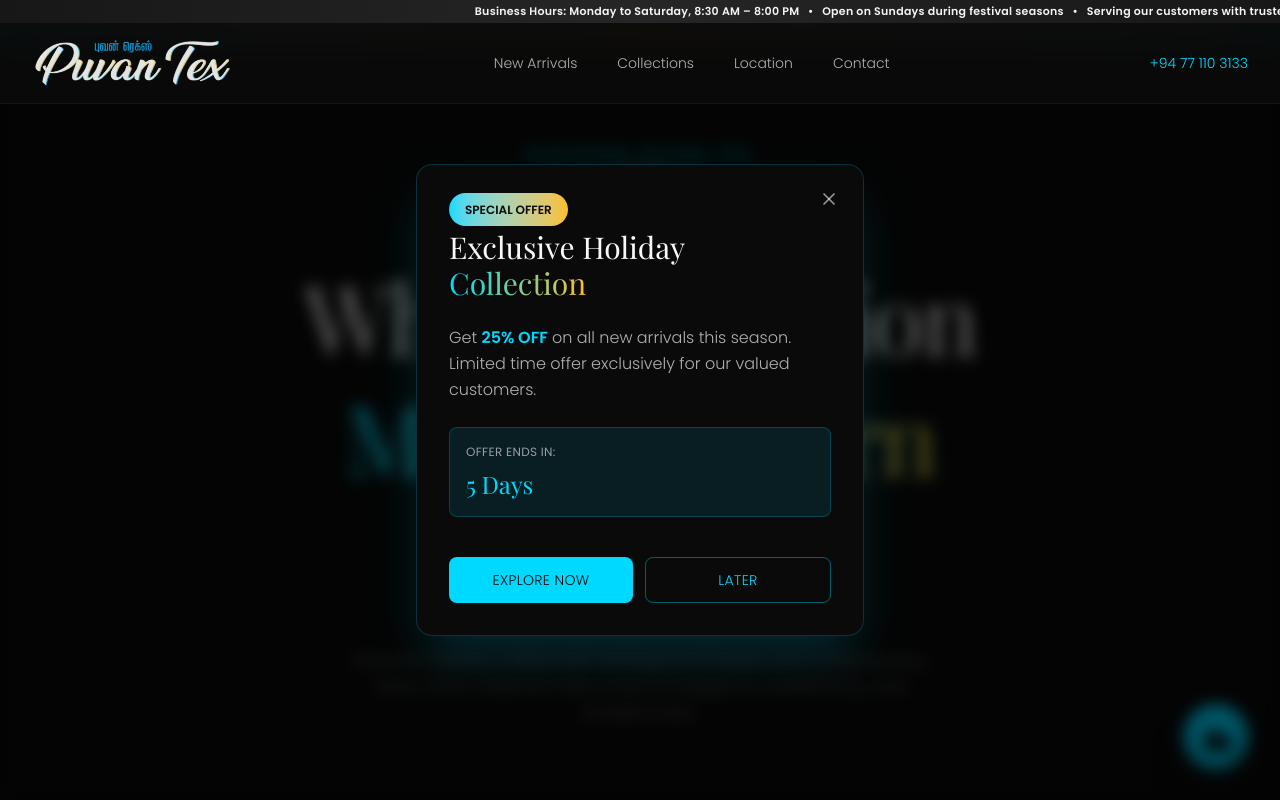
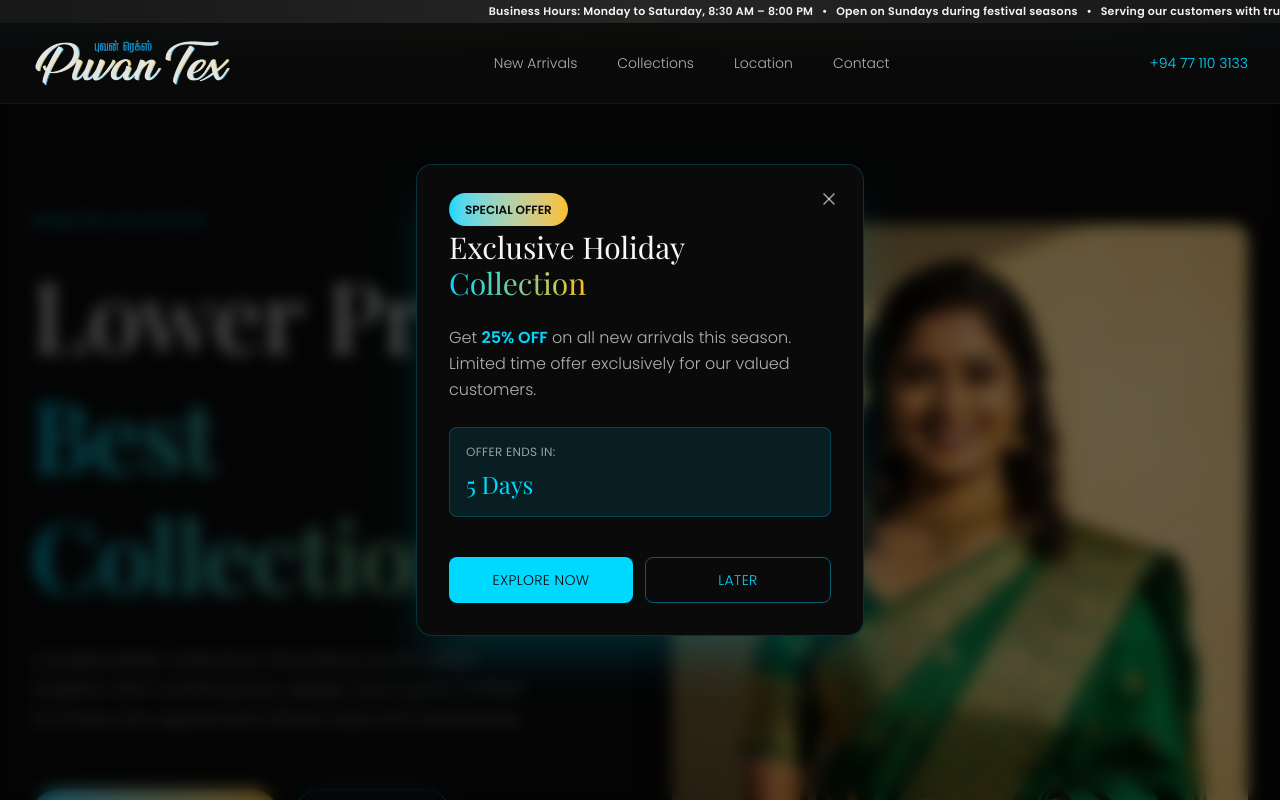
Before and after one commit to PKSaanu/WebTryforPuvan, a Next.js app: page / in a window 1280 px wide. Shown: the top 800 px of the page. Built offline with nearby package versions, Linux system fonts and the light colour scheme.

Commit message:
second commit

```diff
--- a/app/globals.css
+++ b/app/globals.css
@@ -178,6 +178,60 @@ html {
   }
 }
 
+@keyframes float {
+  0%,
+  100% {
+    transform: translate(0, 0);
+    opacity: 0.5;
+  }
+  25% {
+    transform: translate(30px, -30px);
+    opacity: 0.7;
+  }
+  50% {
+    transform: translate(-20px, 20px);
+    opacity: 0.5;
+  }
+  75% {
+    transform: translate(40px, 10px);
+    opacity: 0.6;
+  }
+}
+
+/* Add staggered reveal animations */
+@keyframes revealUp {
+  from {
+    opacity: 0;
+    transform: translateY(40px);
+  }
+  to {
+    opacity: 1;
+    transform: translateY(0);
+  }
+}
+
+@keyframes revealLeft {
+  from {
+    opacity: 0;
+    transform: translateX(-40px);
+  }
+  to {
+    opacity: 1;
+    transform: translateX(0);
+  }
+}
+
+@keyframes revealRight {
+  from {
+    opacity: 0;
+    transform: translateX(40px);
+  }
+  to {
+    opacity: 1;
+    transform: translateX(0);
+  }
+}
+
 .animate-fade-in-up {
   animation: fadeInUp 0.6s ease-out;
 }
@@ -192,6 +246,38 @@ html {
 
 .animate-scale-in {
   animation: scaleIn 0.6s ease-out;
+}
+
+.animate-reveal-up {
+  animation: revealUp 0.7s ease-out forwards;
+  opacity: 0;
+}
+
+.animate-reveal-left {
+  animation: revealLeft 0.7s ease-out forwards;
+  opacity: 0;
+}
+
+.animate-reveal-right {
+  animation: revealRight 0.7s ease-out forwards;
+  opacity: 0;
+}
+
+/* Stagger delays for cascading reveal effect */
+.animation-delay-100 {
+  animation-delay: 0.1s;
+}
+.animation-delay-200 {
+  animation-delay: 0.2s;
+}
+.animation-delay-300 {
+  animation-delay: 0.3s;
+}
+.animation-delay-400 {
+  animation-delay: 0.4s;
+}
+.animation-delay-500 {
+  animation-delay: 0.5s;
 }
 
 .carousel-scroll {
@@ -216,3 +302,36 @@ html {
 .glow-accent {
   text-shadow: 0 0 20px rgba(0, 217, 255, 0.3);
 }
+
+/* Radial gradient support for dynamic background */
+.bg-gradient-radial {
+  background: radial-gradient(circle, var(--tw-gradient-stops));
+}
+
+.bg-grid-pattern {
+  background-image: linear-gradient(
+      0deg,
+      transparent 24%,
+      rgba(0, 217, 255, 0.05) 25%,
+      rgba(0, 217, 255, 0.05) 26%,
+      transparent 27%,
+      transparent 74%,
+      rgba(0, 217, 255, 0.05) 75%,
+      rgba(0, 217, 255, 0.05) 76%,
+      transparent 77%,
+      transparent
+    ),
+    linear-gradient(
+      90deg,
+      transparent 24%,
+      rgba(251, 191, 36, 0.03) 25%,
+      rgba(251, 191, 36, 0.03) 26%,
+      transparent 27%,
+      transparent 74%,
+      rgba(251, 191, 36, 0.03) 75%,
+      rgba(251, 191, 36, 0.03) 76%,
+      transparent 77%,
+      transparent
+    );
+  background-size: 50px 50px;
+}
--- a/components/hero.tsx
+++ b/components/hero.tsx
@@ -1,50 +1,33 @@
 "use client"
 
-import { useState, useEffect } from "react"
-
 export default function Hero() {
-  const [scrollY, setScrollY] = useState(0)
-
-  useEffect(() => {
-    const handleScroll = () => setScrollY(window.scrollY)
-    window.addEventListener("scroll", handleScroll)
-    return () => window.removeEventListener("scroll", handleScroll)
-  }, [])
-
   return (
-    <section className="relative min-h-screen flex flex-col items-center justify-center px-4 sm:px-6 lg:px-8 overflow-hidden pt-32 md:pt-24">
+    <section id="intro" className="relative pt-32 pb-24 md:pt-40 md:pb-32 px-4 sm:px-6 lg:px-8 overflow-hidden">
       <div className="absolute inset-0 -z-10">
-        <div className="absolute top-20 left-1/4 w-96 h-96 bg-accent/5 rounded-full blur-3xl animate-pulse"></div>
-        <div
-          className="absolute bottom-20 right-1/4 w-96 h-96 bg-secondary/5 rounded-full blur-3xl animate-pulse"
-          style={{ animationDelay: "1s" }}
-        ></div>
+        <div className="absolute top-0 right-0 w-80 h-80 bg-accent/10 rounded-full blur-3xl"></div>
+        <div className="absolute bottom-0 left-0 w-80 h-80 bg-secondary/10 rounded-full blur-3xl"></div>
       </div>
 
-      <div className="max-w-6xl mx-auto flex flex-col items-center justify-center gap-12 md:gap-20">
-        <div className="text-center space-y-2" style={{ opacity: Math.max(0, 1 - scrollY / 300) }}>
-          <p className="text-xs md:text-sm font-semibold text-accent uppercase tracking-[0.3em] animate-fade-in-up">
-            Discover Puvan Tex
-          </p>
-          <div className="h-1 w-12 bg-gradient-to-r from-accent via-secondary to-accent mx-auto"></div>
+      <div className="max-w-7xl mx-auto">
+        <div className="grid grid-cols-1 lg:grid-cols-2 gap-16 items-center">
+          <div className="space-y-8 animate-fade-in-up">
+            <div className="space-y-6">
+              <div className="inline-block">
+                <p className="text-xs font-semibold text-accent/80 uppercase tracking-[0.2em]">Premium Collection</p>
+              </div>
+              <h1 className="text-6xl md:text-7xl xl:text-8xl font-serif font-light text-foreground leading-tight">
+                Lower Price
+                <br />
+                <span className="text-gradient-cyan-gold font-normal glow-accent">Best Collections</span>
+              </h1>
             </div>
 
-        <div className="text-center space-y-6 md:space-y-8 max-w-4xl">
-          <h1 className="text-5xl sm:text-6xl md:text-7xl lg:text-8xl font-serif font-light text-foreground leading-tight tracking-tight">
-            Where Tradition
-            <br />
-            <span className="text-gradient-cyan-gold font-normal glow-accent inline-block">Meets Modern</span>
-            <br />
-            Design
-          </h1>
+            <p className="text-lg text-foreground/60 leading-relaxed max-w-lg font-light">
+              Curated textile collections that blend South Indian tradition with contemporary design. Each piece crafted
+              for those who appreciate refined style and authenticity.
+            </p>
 
-          <p className="text-sm md:text-base text-foreground/50 font-light leading-relaxed max-w-xl mx-auto tracking-wide">
-            Premium textiles crafted with heritage techniques and contemporary vision. Each collection tells a story of
-            elegance, authenticity, and timeless style.
-          </p>
-        </div>
-
-        <div className="flex flex-col sm:flex-row gap-4 pt-4 items-center">
+            <div className="flex flex-wrap gap-4 pt-6">
               <a
                 href="#arrivals"
                 className="px-8 py-4 bg-gradient-to-r from-accent to-secondary text-background font-light rounded-full hover:shadow-[0_0_40px_rgba(0,217,255,0.4)] transition duration-500 text-sm tracking-widest uppercase"
@@ -53,39 +36,20 @@ export default function Hero() {
               </a>
               <a
                 href="#contact"
-            className="px-8 py-4 border border-accent/40 text-accent font-light rounded-full hover:border-accent hover:bg-accent/5 transition duration-300 text-sm tracking-widest uppercase"
+                className="px-8 py-3 border border-accent text-accent font-light rounded-full hover:bg-accent/10 transition duration-300 text-sm tracking-wide"
               >
                 Get in Touch
               </a>
             </div>
-
-        <div
-          className="mt-16 md:mt-24 flex flex-col items-center gap-3 animate-bounce"
-          style={{ opacity: Math.max(0, 1 - scrollY / 200) }}
-        >
-          <p className="text-xs text-foreground/40 uppercase tracking-[0.2em]">Scroll to explore</p>
-          <svg className="w-5 h-5 text-accent" fill="none" stroke="currentColor" viewBox="0 0 24 24">
-            <path strokeLinecap="round" strokeLinejoin="round" strokeWidth={1.5} d="M19 14l-7 7m0 0l-7-7m7 7V3" />
-          </svg>
           </div>
 
-        <div className="w-full max-w-4xl pt-12 md:pt-20">
-          <div className="relative group">
-            <div className="absolute -inset-2 bg-gradient-to-r from-accent via-transparent to-secondary opacity-0 group-hover:opacity-20 blur-2xl transition duration-500 rounded-3xl"></div>
-
-            <div
-              className="relative rounded-3xl overflow-hidden border border-accent/10 group-hover:border-accent/30 transition duration-500"
-              style={{ transform: `translateY(${scrollY * 0.3}px)` }}
-            >
+          <div className="relative h-96 md:h-[500px] lg:h-[600px] group">
+            <div className="absolute inset-0 bg-gradient-to-br from-accent/20 via-transparent to-transparent rounded-2xl z-10 opacity-0 group-hover:opacity-100 transition duration-500"></div>
             <img
-                src="/elegant-textile-woman-traditional-saree.jpg"
-                alt="Puvan Tex Collections"
-                className="w-full h-96 md:h-[500px] lg:h-[600px] object-cover transition duration-500 group-hover:scale-105"
+              src="/south-indian-woman-elegant-textile-saree.jpg"
+              alt="Puvan Tex Premium Collection"
+              className="w-full h-full object-cover rounded-2xl shadow-2xl transition duration-500 group-hover:shadow-[0_0_40px_rgba(0,217,255,0.3)]"
             />
-              <div className="absolute inset-0 bg-gradient-to-t from-black/40 via-transparent to-transparent"></div>
-            </div>
-
-            <div className="h-1 w-full bg-gradient-to-r from-accent via-secondary to-accent mt-6"></div>
           </div>
         </div>
       </div>
--- a/components/whatsapp-button.tsx
+++ b/components/whatsapp-button.tsx
@@ -1,25 +1,13 @@
 "use client"
 
-import { useEffect, useState } from "react"
-
 export default function WhatsAppButton() {
-  const [isLordIconLoaded, setIsLordIconLoaded] = useState(false)
-
-  useEffect(() => {
-    const checkLordicon = () => {
-      if (window.lordicon) {
-        setIsLordIconLoaded(true)
-      } else {
-        setTimeout(checkLordicon, 100)
-      }
-    }
-    checkLordicon()
-  }, [])
-
   const handleWhatsAppClick = () => {
     const phoneNumber = "94771103133"
-    const message = "Hello! I'd like to inquire about Puvan Tex new arrivals and collections."
-    const whatsappURL = `https://wa.me/${phoneNumber}?text=${encodeURIComponent(message)}`
+    const message =
+      "Hello! I'd like to inquire about Puvan Tex new arrivals and collections."
+    const whatsappURL = `https://wa.me/${phoneNumber}?text=${encodeURIComponent(
+      message
+    )}`
     window.open(whatsappURL, "_blank")
   }
 
@@ -27,24 +15,16 @@ export default function WhatsAppButton() {
     <div className="fixed bottom-8 right-8 z-30">
       <button
         onClick={handleWhatsAppClick}
-        className="w-16 h-16 bg-accent hover:bg-secondary text-accent-foreground rounded-full flex items-center justify-center shadow-2xl hover:shadow-[0_0_30px_rgba(0,217,255,0.4)] transition-all duration-300 transform hover:scale-110 active:scale-95 border-2 border-accent/40 backdrop-blur-sm"
         aria-label="Chat on WhatsApp"
         title="Chat with us on WhatsApp"
       >
-        {isLordIconLoaded ? (
-          <lord-icon
-            src="https://cdn.lordicon.com/mktwwc7w.json"
-            trigger="hover"
-            style={{ width: "32px", height: "32px" }}
-          />
-        ) : (
-          <svg className="w-8 h-8" fill="currentColor" viewBox="0 0 24 24">
-            <path d="M17.472 14.382c-.297-.149-1.758-.867-2.03-.967-.272-.099-.47-.148-.67.15-.23.397-.921 1.23-1.12 1.482-.199.253-.307.344-.605.194-.297-.15-1.255-.463-2.39-1.475-.883-.788-1.48-1.761-1.653-2.059-.173-.297-.018-.458.13-.606.134-.133.298-.347.446-.52.149-.174.198-.298.298-.497.099-.198.05-.371-.025-.52-.075-.149-.669-1.612-.916-2.207-.242-.579-.487-.5-.669-.51-.173-.008-.371-.01-.57-.01-.198 0-.52.074-.792.372-.272.297-1.04 1.016-1.04 2.479 0 1.462 1.065 2.875 1.213 3.074.149.198 2.096 3.2 5.076 4.487.709.306 1.262.489 1.694.625.712.227 1.36.195 1.871.118.571-.085 1.758-.719 2.006-1.413.248-.694.248-1.289.173-1.413-.074-.124-.272-.198-.57-.347m-5.421-7.403h-.004a9.87 9.87 0 00-9.746 9.798c0 2.734.732 5.404 2.122 7.723l-2.258 6.253 6.41-2.085c2.201 1.207 4.694 1.843 7.268 1.843 5.432 0 9.834-4.4 9.834-9.834 0-2.630-.636-5.114-1.846-7.331a9.827 9.827 0 00-7.78-3.567z" />
-          </svg>
-        )}
+        <lord-icon
+          src="https://cdn.lordicon.com/vyyhrdzw.json"
+          trigger="loop"
+          style={{ width: "72px", height: "72px" }}
+        />
       </button>
 
-      <div className="absolute inset-0 w-16 h-16 bg-accent/20 rounded-full animate-pulse pointer-events-none shadow-lg shadow-accent/20"></div>
     </div>
   )
 }
```
Also changed, not shown: components/collection-explore-popup.tsx (+3 -7 lines). Lines whose indentation alone changed are shown as unchanged.
